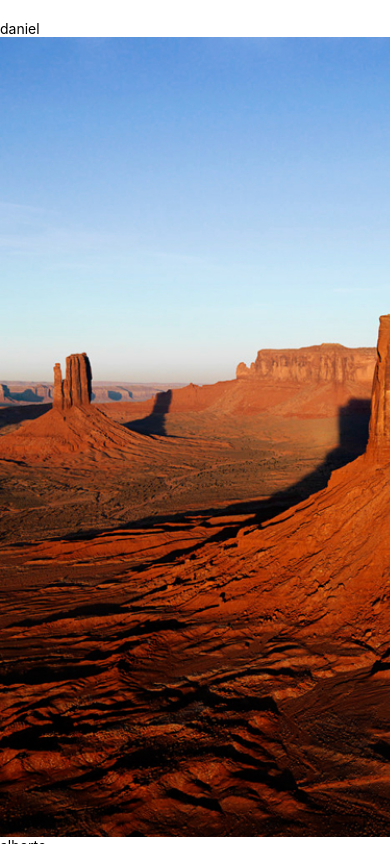
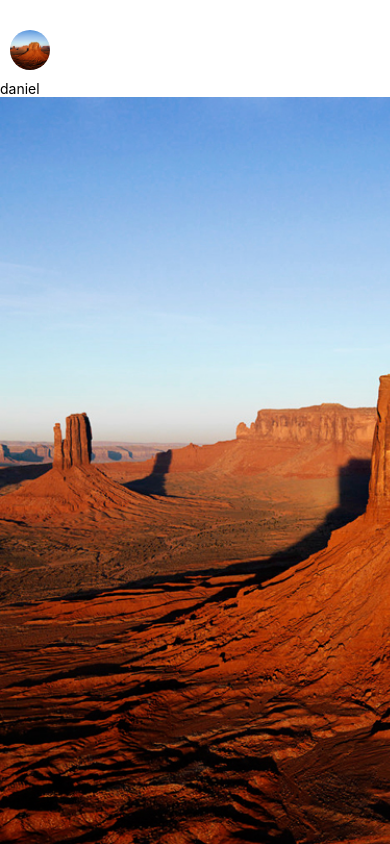
Before and after one commit to danielvitorti/InstaluraMobile, a React Native app: screen / in a window 390 px wide. Built offline with nearby package versions, Linux system fonts and the light colour scheme.

Commit message:
Estilização dos componentes

```diff
--- a/App.js
+++ b/App.js
@@ -53,6 +53,10 @@ export default class InstaluraMobile extends Component<{}> {
       keyExtractor={item => item.id}
       renderItem={ ({item}) =>
         <View>
+          <View style={{margin:10,flexDirection: 'row', alignItems: 'center'}}>
+          <Image source={require('./resources/img/Desert.jpg')} style={{marginRight:10,borderRadius: 20, width:40, height:40}} />
+          </View>
+
           <Text>{item.usuario}</Text>
           <Image source={require('./resources/img/Desert.jpg')} style={{width:width, height:width}} />
         </View>
```
